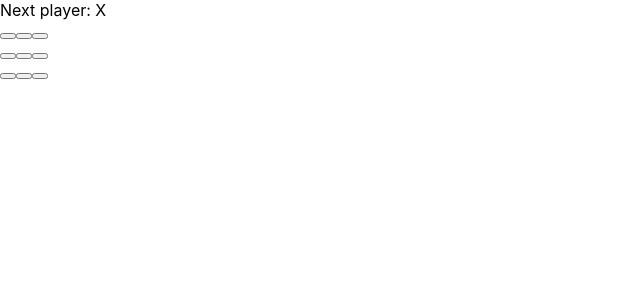
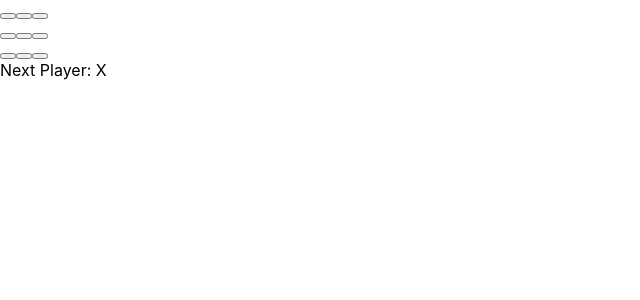
Before and after one commit to rbafna6507/bold_metrics_react_project, a React (Create React App) app: page / in a window 1280 px wide. Shown: the top 300 px of the page, without its empty margins (0-640 px from the left). Built offline with nearby package versions, Linux system fonts and the light colour scheme.

Commit message:
lifted state to game component

```diff
--- a/src/index.js
+++ b/src/index.js
@@ -13,49 +13,22 @@
     >
       {props.value}
     </button>
-  )
+  );
 }
 
 class Board extends React.Component {
-  constructor(props){
-    super(props)
-    this.state = {
-      squares: Array(9).fill(null),
-      xIsNext: true,
-    };
-  }
-
-  handleClick(i) {
-    const squares = this.state.squares.slice();
-    if (calculateWinner(squares) || squares[i]) {
-      return;
-    }
-    squares[i] = this.state.xIsNext ? 'X' : 'O';
-    this.setState({
-      squares: squares,
-      xIsNext: !this.state.xIsNext,
-    });
-  }
-
   renderSquare(i) {
-    return (<Square
-     value = {this.state.squares[i]}
-     onClick = {() => this.handleClick(i)}
-     />);
+    return (
+      <Square
+        value={this.props.squares[i]}
+        onClick={() => this.props.onClick(i)}
+      />
+    );
   }
 
   render() {
-    const winner = calculateWinner(this.state.squares);
-    let status;
-    if (winner) {
-      status = 'Winner: ' + winner;
-    } else {
-      status = 'Next player: ' + (this.state.xIsNext ? 'X' : 'O');
-    }
-
     return (
       <div>
-        <div className="status">{status}</div>
         <div className="board-row">
           {this.renderSquare(0)}
           {this.renderSquare(1)}
@@ -77,14 +50,53 @@
 }
 
 class Game extends React.Component {
+
+  constructor(props) {
+    super(props);
+    this.state = {
+      history: [{
+        squares: Array(9).fill(null)
+      }],
+      xIsNext: true,
+    };
+  }
+
+  handleClick(i) {
+    const history = this.state.history;
+    const current = history[history.length - 1];
+    const squares = current.squares.slice();
+    if (calculateWinner(squares) || squares[i]) {
+      return;
+    }
+    squares[i] = this.state.xIsNext ? 'X' : 'O';
+    this.setState({
+      history: history.concat([{
+        squares: squares
+      }]),
+      xIsNext: !this.state.xIsNext,
+    });
+  }
+
   render() {
+    const history = this.state.history;
+    const current = history[history.length-1];
+    const winner = calculateWinner(current.squares);
+    let status;
+    if (winner) {
+      status = 'Winner: ' + winner;
+    } else{
+      status = 'Next Player: ' + (this.state.xIsNext ? 'X' : 'O');
+    }
+
     return (
       <div className="game">
         <div className="game-board">
-          <Board />
+          <Board
+           squares = {current.squares}
+           onClick = {(i) => this.handleClick(i)}/>
         </div>
         <div className="game-info">
-          <div>{/* status */}</div>
+          <div>{status}</div>
           <ol>{/* TODO */}</ol>
         </div>
       </div>
```
